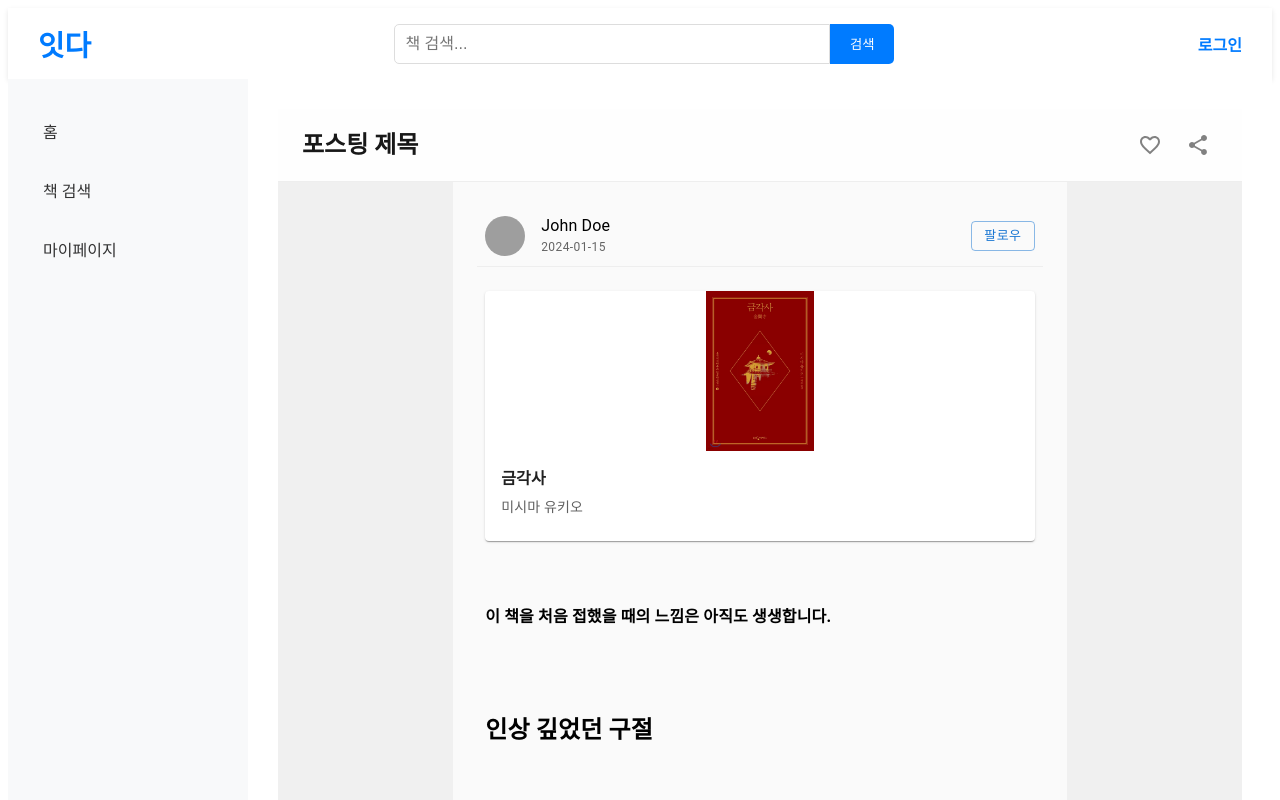
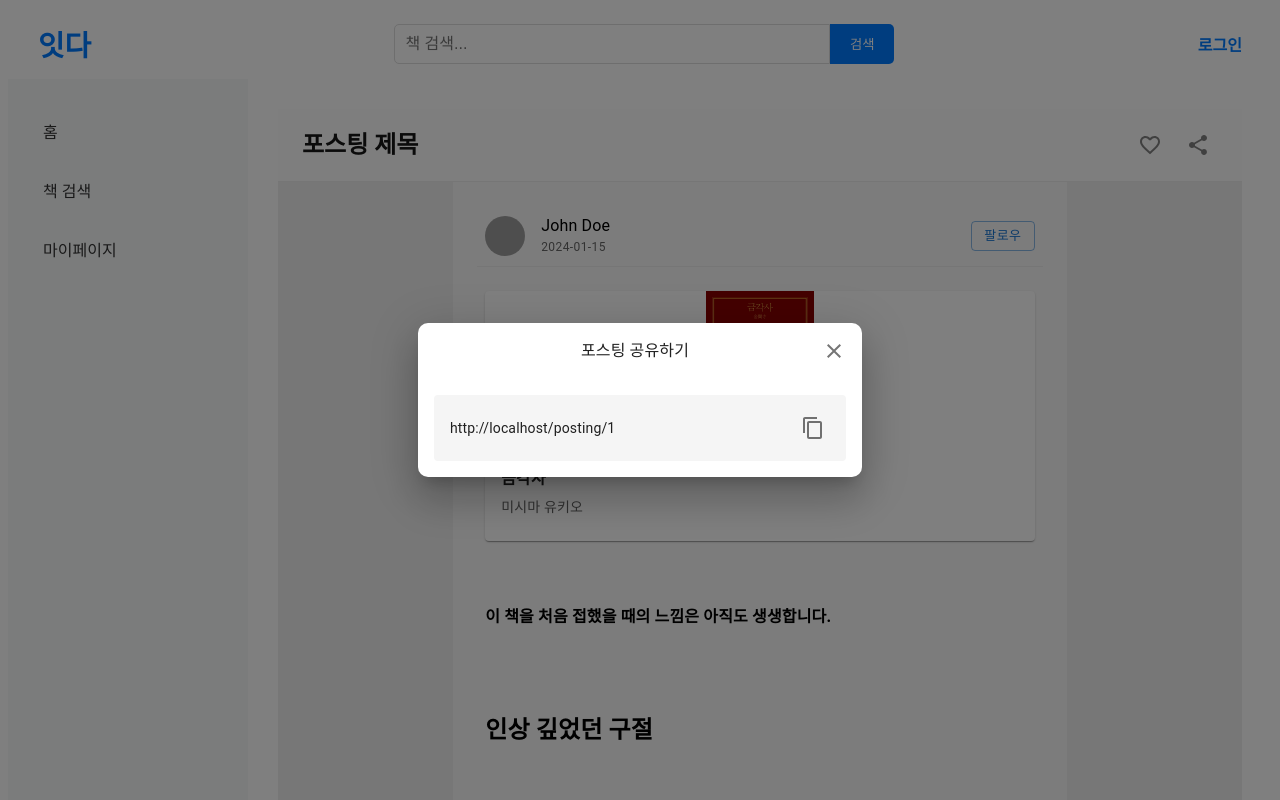
Before and after one commit to 6ITAll/book-it-da, a React (Vite) app: page /posting/1 in a window 1280 px wide. Both pictures are taken after a click on the button 1198 px from the left and 145 px from the top of the page. Shown: the top 800 px of the page. Built offline with nearby package versions, Linux system fonts and the light colour scheme; no server answers; grey boxes are pictures that could not be loaded.

Commit message:
:sparkles:feat: add posting share func 포스팅 공유 기능 추가 추후 복사시 표시되는 스낵바 공통 컴포넌트로 교체 필요 Related to: #55

```diff
--- /dev/null
+++ b/src/components/PostDetailPage/PostingShareDialog.tsx
@@ -0,0 +1,104 @@
+import {
+  Box,
+  IconButton,
+  Typography,
+  Stack,
+  Snackbar,
+  Alert,
+} from '@mui/material';
+import ContentCopyIcon from '@mui/icons-material/ContentCopy';
+import DoneIcon from '@mui/icons-material/Done';
+import React, { useState } from 'react';
+import HybridDialog from '@components/commons/HybridDialog';
+
+interface PostingShareDialogProps {
+  open: boolean;
+  handleClose: React.Dispatch<React.SetStateAction<boolean>>;
+}
+
+const PostingShareDialog = ({ open, handleClose }: PostingShareDialogProps) => {
+  const [copied, setCopied] = useState(false);
+  const [openSnackbar, setOpenSnackbar] = useState(false);
+
+  // 스낵바 X 누르면 꺼지도록
+  const handleCloseSnackbar = (
+    _?: React.SyntheticEvent | Event,
+    reason?: string,
+  ) => {
+    // snackbar 외부 눌렀을 때 snackbar가 꺼지지 않도록 (사용자의 클릭 event가 있어도 자동으로 꺼지도록)
+    if (reason === 'clickaway') {
+      return;
+    }
+    setOpenSnackbar(false);
+  };
+
+  const handleCopyClick = async () => {
+    try {
+      await navigator.clipboard.writeText(window.location.href);
+      setCopied(true);
+      setOpenSnackbar(true);
+      setTimeout(() => setCopied(false), 2000);
+    } catch (err) {
+      console.error('Failed to copy text: ', err);
+    }
+  };
+  const shareDialogContent = (
+    <Stack spacing={2}>
+      <Box
+        sx={{
+          display: 'flex',
+          alignItems: 'center',
+          p: 2,
+          backgroundColor: '#f5f5f5',
+          borderRadius: 1,
+          gap: 1,
+        }}
+      >
+        <Typography
+          variant="body2"
+          sx={{
+            wordBreak: 'break-all',
+            flex: 1,
+          }}
+        >
+          {window.location.href}
+        </Typography>
+        <IconButton
+          onClick={handleCopyClick}
+          color={copied ? 'success' : 'default'}
+          size="small"
+        >
+          {copied ? <DoneIcon /> : <ContentCopyIcon />}
+        </IconButton>
+      </Box>
+    </Stack>
+  );
+
+  return (
+    <>
+      <HybridDialog
+        open={open}
+        setOpen={handleClose}
+        title="포스팅 공유하기"
+        contentNode={shareDialogContent}
+      />
+      {/* 추후 공통 스낵바로 교체 */}
+      <Snackbar
+        open={openSnackbar}
+        autoHideDuration={2000}
+        onClose={handleCloseSnackbar}
+        anchorOrigin={{ vertical: 'bottom', horizontal: 'center' }}
+      >
+        <Alert
+          onClose={handleCloseSnackbar}
+          severity="success"
+          sx={{ width: '100%' }}
+        >
+          클립보드에 복사되었습니다
+        </Alert>
+      </Snackbar>
+    </>
+  );
+};
+
+export default PostingShareDialog;
--- a/src/pages/PostDetailPage/PostingDetailPage.tsx
+++ b/src/pages/PostDetailPage/PostingDetailPage.tsx
@@ -16,6 +16,7 @@ import { useState, useEffect } from 'react';
 import parse from 'html-react-parser';
 import { mockBooks } from '@components/FeedPage/mockPosts';
 import CommonBookCard from '@components/commons/CommonBookCard';
+import PostingShareDialog from '@components/PostDetailPage/PostingShareDialog';
 
 interface Posting {
   id: number;
@@ -42,6 +43,7 @@ const PostingDetailPage = () => {
   const [post, setPost] = useState<Posting | null>(null);
   const [isLiked, setIsLiked] = useState(false);
   const currentUserId = 1; // TODO: 실제 로그인 유저 ID로 대체
+  const [openShareDialog, setOpenShareDialog] = useState(false);
 
   // Mock 데이터 생성 > 추후 API 요청 작성
   useEffect(() => {
@@ -118,7 +120,7 @@ const PostingDetailPage = () => {
           <IconButton onClick={() => setIsLiked(!isLiked)}>
             {isLiked ? <FavoriteIcon color="error" /> : <FavoriteBorderIcon />}
           </IconButton>
-          <IconButton>
+          <IconButton onClick={() => setOpenShareDialog(true)}>
             <ShareIcon />
           </IconButton>
           {post.userId === currentUserId && (
@@ -188,6 +190,10 @@ const PostingDetailPage = () => {
       </Stack>
       {/* 추후 해당 사용자의 다른 글 표시 */}
       {/* 추후 같은 책에 대한 다른 포스팅 */}
+      <PostingShareDialog
+        open={openShareDialog}
+        handleClose={setOpenShareDialog}
+      />
     </Container>
   );
 };
```
